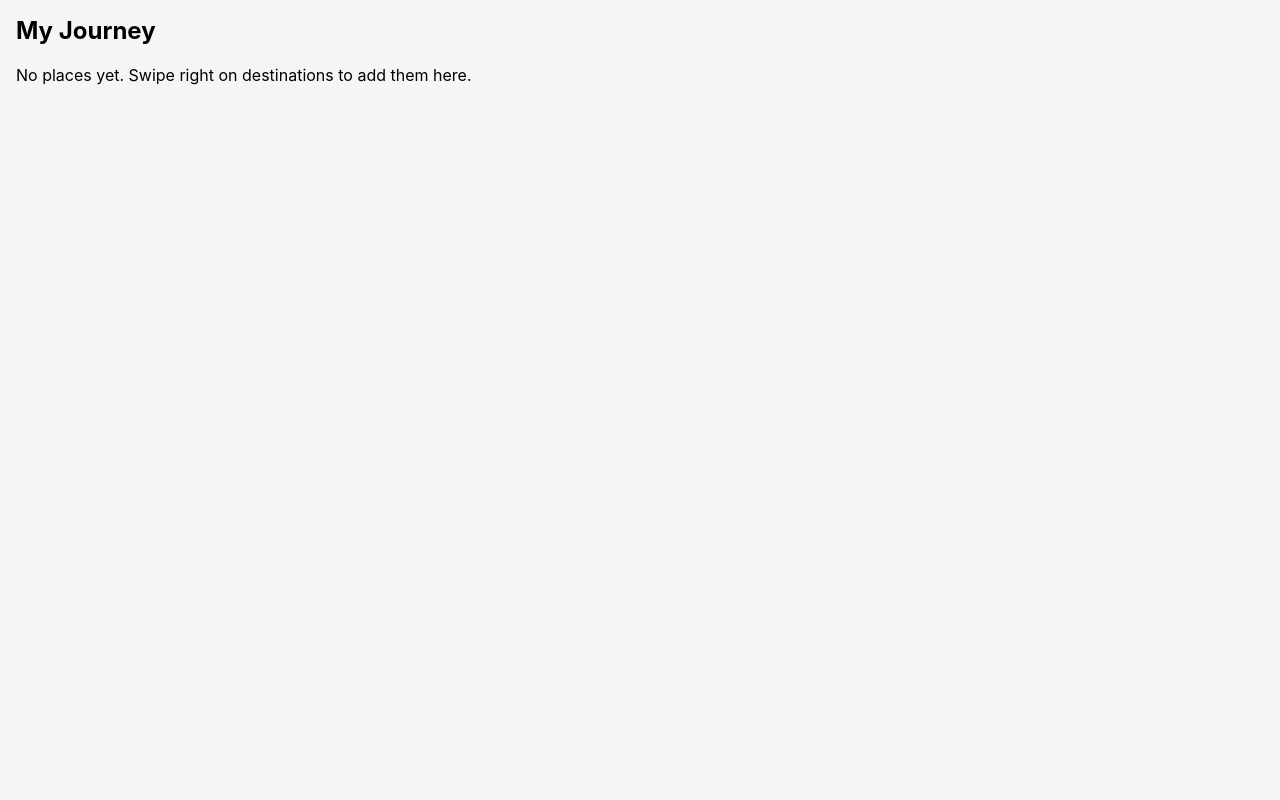
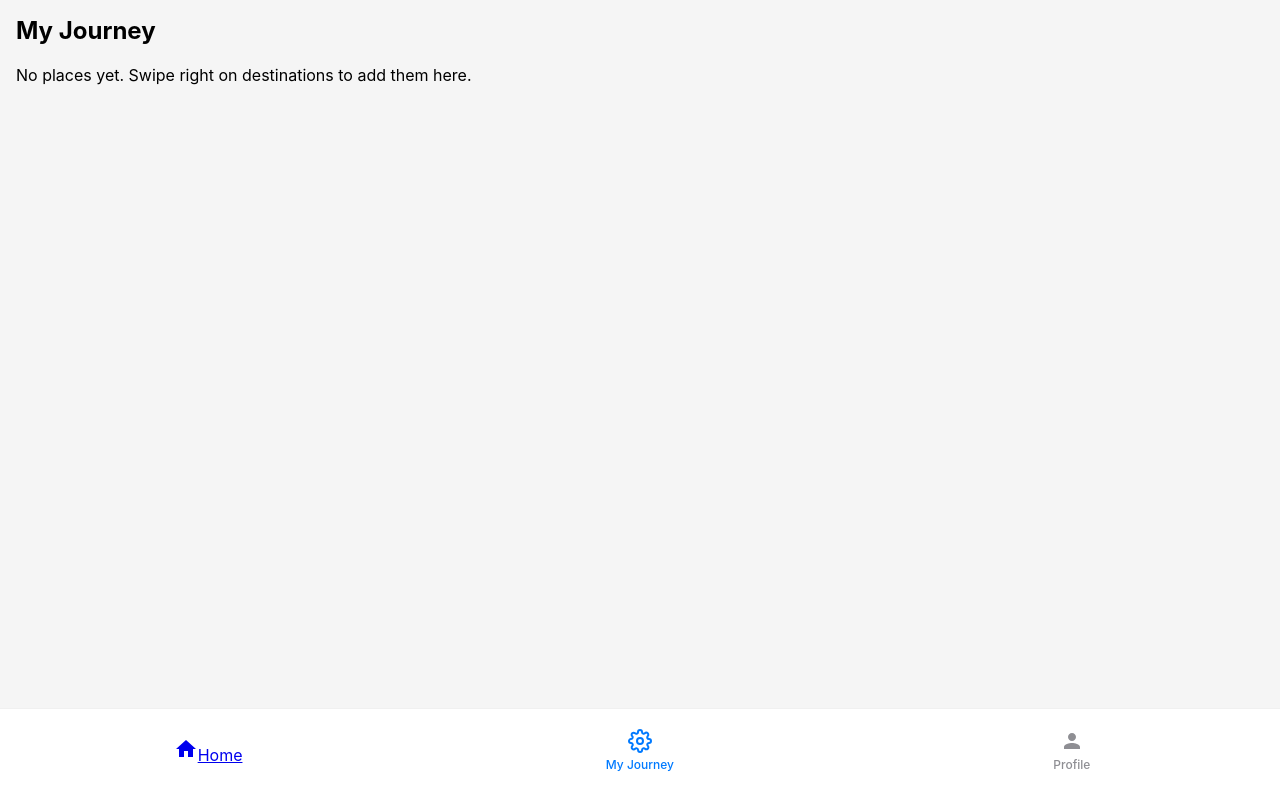
Before and after one commit to alexlanzzz/DECO3500-Team-frame8, a React (Create React App) app in the folder web-app/: page /my-journey in a window 1280 px wide. Built offline with nearby package versions, Linux system fonts and the light colour scheme; no server answers.

Commit message:
create BottomNav.js
add bottom navigation bar to the my journey page

```diff
--- /dev/null
+++ b/web-app/src/components/BottomNav.js
@@ -0,0 +1,96 @@
+import React from 'react';
+import { Link } from 'react-router-dom';
+
+/**
+ * Bottom navigation bar shared across pages.
+ * Props:
+ * - active: 'home' | 'journey' | 'profile' to highlight current tab
+ */
+export default function BottomNav({ active }) {
+  const isActive = (tab) => (active === tab ? 'nav-item active' : 'nav-item');
+
+  return (
+    <div className="bottom-nav">
+      {/* Home */}
+      {active === 'home' ? (
+        <div className={isActive('home')}>
+          <svg width="24" height="24" viewBox="0 0 24 24" fill="currentColor">
+            <path d="M10 20v-6h4v6h5v-8h3L12 3 2 12h3v8z" />
+          </svg>
+          <span>Home</span>
+        </div>
+      ) : (
+        <Link to="/" className={isActive('home')}>
+          <svg width="24" height="24" viewBox="0 0 24 24" fill="currentColor">
+            <path d="M10 20v-6h4v6h5v-8h3L12 3 2 12h3v8z" />
+          </svg>
+          <span>Home</span>
+        </Link>
+      )}
+
+      {/* My Journey */}
+      {active === 'journey' ? (
+        <div className={isActive('journey')}>
+          <svg width="24" height="24" viewBox="0 0 24 24" fill="none" stroke="currentColor" strokeWidth="2">
+            <circle cx="12" cy="12" r="3" />
+            <path d="M19.4 15a1.65 1.65 0 0 0 .33 1.82l.06.06a2 2 0 0 1 0 2.83 2 2 0 0 1-2.83 0l-.06-.06a1.65 1.65 0 0 0-1.82-.33 1.65 1.65 0 0 0-1 1.51V21a2 2 0 0 1-2 2 2 2 0 0 1-2-2v-.09A1.65 1.65 0 0 0 9 19.4a1.65 1.65 0 0 0-1.82.33l-.06.06a2 2 0 0 1-2.83 0 2 2 0 0 1 0-2.83l.06-.06a1.65 1.65 0 0 0 .33-1.82 1.65 1.65 0 0 0-1.51-1H3a2 2 0 0 1-2-2 2 2 0 0 1 2-2h.09A1.65 1.65 0 0 0 4.6 9a1.65 1.65 0 0 0-.33-1.82l-.06-.06a2 2 0 0 1 0-2.83 2 2 0 0 1 2.83 0l.06.06a1.65 1.65 0 0 0 1.82.33H9a1.65 1.65 0 0 0 1-1.51V3a2 2 0 0 1 2-2 2 2 0 0 1 2 2v.09a1.65 1.65 0 0 0 1 1.51 1.65 1.65 0 0 0 1.82-.33l.06-.06a2 2 0 0 1 2.83 0 2 2 0 0 1 0 2.83l-.06.06a1.65 1.65 0 0 0-.33 1.82V9a1.65 1.65 0 0 0 1.51 1H21a2 2 0 0 1 2 2 2 2 0 0 1-2 2h-.09a1.65 1.65 0 0 0-1.51 1z" />
+          </svg>
+          <span>My Journey</span>
+        </div>
+      ) : (
+        <Link to="/my-journey" className={isActive('journey')}>
+          <svg width="24" height="24" viewBox="0 0 24 24" fill="none" stroke="currentColor" strokeWidth="2">
+            <circle cx="12" cy="12" r="3" />
+            <path d="M19.4 15a1.65 1.65 0 0 0 .33 1.82l.06.06a2 2 0 0 1 0 2.83 2 2 0 0 1-2.83 0l-.06-.06a1.65 1.65 0 0 0-1.82-.33 1.65 1.65 0 0 0-1 1.51V21a2 2 0 0 1-2 2 2 2 0 0 1-2-2v-.09A1.65 1.65 0 0 0 9 19.4a1.65 1.65 0 0 0-1.82.33l-.06.06a2 2 0 0 1-2.83 0 2 2 0 0 1 0-2.83l.06-.06a1.65 1.65 0 0 0 .33-1.82 1.65 1.65 0 0 0-1.51-1H3a2 2 0 0 1-2-2 2 2 0 0 1 2-2h.09A1.65 1.65 0 0 0 4.6 9a1.65 1.65 0 0 0-.33-1.82l-.06-.06a2 2 0 0 1 0-2.83 2 2 0 0 1 2.83 0l.06.06a1.65 1.65 0 0 0 1.82.33H9a1.65 1.65 0 0 0 1-1.51V3a2 2 0 0 1 2-2 2 2 0 0 1 2 2v.09a1.65 1.65 0 0 0 1 1.51 1.65 1.65 0 0 0 1.82-.33l.06-.06a2 2 0 0 1 2.83 0 2 2 0 0 1 0 2.83l-.06.06a1.65 1.65 0 0 0-.33 1.82V9a1.65 1.65 0 0 0 1.51 1H21a2 2 0 0 1 2 2 2 2 0 0 1-2 2h-.09a1.65 1.65 0 0 0-1.51 1z" />
+          </svg>
+          <span>My Journey</span>
+        </Link>
+      )}
+
+      {/* Profile (placeholder) */}
+      <div className={isActive('profile')}>
+        <svg width="24" height="24" viewBox="0 0 24 24" fill="currentColor">
+          <path d="M12 12c2.21 0 4-1.79 4-4s-1.79-4-4-4-4 1.79-4 4 1.79 4 4 4zm0 2c-2.67 0-8 1.34-8 4v2h16v-2c0-2.66-5.33-4-8-4z" />
+        </svg>
+        <span>Profile</span>
+      </div>
+
+      <style jsx>{`
+        .bottom-nav {
+          position: fixed;
+          bottom: 0;
+          left: 0;
+          right: 0;
+          display: flex;
+          justify-content: space-around;
+          align-items: center;
+          background-color: white;
+          padding: 12px 0 20px;
+          border-top: 1px solid #f0f0f0;
+          z-index: 100;
+        }
+
+        .nav-item {
+          display: flex;
+          flex-direction: column;
+          align-items: center;
+          padding: 8px 16px;
+          cursor: pointer;
+          color: #8e8e93;
+          font-size: 12px;
+          font-weight: 500;
+          transition: color 0.2s ease;
+          text-decoration: none;
+        }
+
+        .nav-item.active { color: #007AFF; }
+        .nav-item svg { margin-bottom: 4px; }
+        .nav-item:hover { color: #007AFF; }
+
+        @media (max-width: 480px) {
+          .bottom-nav { padding: 12px 0 20px; }
+        }
+      `}</style>
+    </div>
+  );
+}
--- a/web-app/src/components/HomeScreen.js
+++ b/web-app/src/components/HomeScreen.js
@@ -1,6 +1,6 @@
 import React from 'react';
-import { Link } from 'react-router-dom';
 import { useNavigate } from 'react-router-dom';
+import BottomNav from './BottomNav';
 
 const HomeScreen = () => {
   const navigate = useNavigate();
@@ -99,27 +99,7 @@ const HomeScreen = () => {
       </button>
 
       {/* Bottom Navigation Bar */}
-      <div className="bottom-nav">
-        <div className="nav-item active">
-          <svg width="24" height="24" viewBox="0 0 24 24" fill="currentColor">
-            <path d="M10 20v-6h4v6h5v-8h3L12 3 2 12h3v8z"/>
-          </svg>
-          <span>Home</span>
-        </div>
-        <Link to="/my-journey" className="nav-item">
-          <svg width="24" height="24" viewBox="0 0 24 24" fill="none" stroke="currentColor" strokeWidth="2">
-            <circle cx="12" cy="12" r="3"/>
-            <path d="M19.4 15a1.65 1.65 0 0 0 .33 1.82l.06.06a2 2 0 0 1 0 2.83 2 2 0 0 1-2.83 0l-.06-.06a1.65 1.65 0 0 0-1.82-.33 1.65 1.65 0 0 0-1 1.51V21a2 2 0 0 1-2 2 2 2 0 0 1-2-2v-.09A1.65 1.65 0 0 0 9 19.4a1.65 1.65 0 0 0-1.82.33l-.06.06a2 2 0 0 1-2.83 0 2 2 0 0 1 0-2.83l.06-.06a1.65 1.65 0 0 0 .33-1.82 1.65 1.65 0 0 0-1.51-1H3a2 2 0 0 1-2-2 2 2 0 0 1 2-2h.09A1.65 1.65 0 0 0 4.6 9a1.65 1.65 0 0 0-.33-1.82l-.06-.06a2 2 0 0 1 0-2.83 2 2 0 0 1 2.83 0l.06.06a1.65 1.65 0 0 0 1.82.33H9a1.65 1.65 0 0 0 1-1.51V3a2 2 0 0 1 2-2 2 2 0 0 1 2 2v.09a1.65 1.65 0 0 0 1 1.51 1.65 1.65 0 0 0 1.82-.33l.06-.06a2 2 0 0 1 2.83 0 2 2 0 0 1 0 2.83l-.06.06a1.65 1.65 0 0 0-.33 1.82V9a1.65 1.65 0 0 0 1.51 1H21a2 2 0 0 1 2 2 2 2 0 0 1-2 2h-.09a1.65 1.65 0 0 0-1.51 1z"/>
-          </svg>
-          <span>My Journey</span>
-        </Link>
-        <div className="nav-item">
-          <svg width="24" height="24" viewBox="0 0 24 24" fill="currentColor">
-            <path d="M12 12c2.21 0 4-1.79 4-4s-1.79-4-4-4-4 1.79-4 4 1.79 4 4 4zm0 2c-2.67 0-8 1.34-8 4v2h16v-2c0-2.66-5.33-4-8-4z"/>
-          </svg>
-          <span>Profile</span>
-        </div>
-      </div>
+      <BottomNav active="home" />
 
       <style jsx>{`
         .home-screen {
@@ -308,44 +288,7 @@ const HomeScreen = () => {
           transform: translateY(0);
         }
 
-        .bottom-nav {
-          position: fixed;
-          bottom: 0;
-          left: 0;
-          right: 0;
-          display: flex;
-          justify-content: space-around;
-          align-items: center;
-          background-color: white;
-          padding: 12px 0 20px;
-          border-top: 1px solid #f0f0f0;
-          z-index: 100;
-        }
-
-        .nav-item {
-          display: flex;
-          flex-direction: column;
-          align-items: center;
-          padding: 8px 16px;
-          cursor: pointer;
-          color: #8e8e93;
-          font-size: 12px;
-          font-weight: 500;
-          transition: color 0.2s ease;
-          text-decoration: none;
-        }
-
-        .nav-item.active {
-          color: #007AFF;
-        }
-
-        .nav-item svg {
-          margin-bottom: 4px;
-        }
-
-        .nav-item:hover {
-          color: #007AFF;
-        }
+        /* bottom-nav styles moved to shared BottomNav component */
 
         @media (max-width: 480px) {
           .greeting {
--- a/web-app/src/components/Myjourney.js
+++ b/web-app/src/components/Myjourney.js
@@ -1,4 +1,5 @@
 import React, { useMemo } from "react";
+import BottomNav from "./BottomNav";
 
 // Must match the key used when saving journey items
 const LS_JOURNEY_KEY = "frame8.myJourney.v1";
@@ -83,9 +84,10 @@ export default function MyJourney() {
   // 2) early empty state
   if (!journey.length) {
     return (
-      <div style={{ padding: 16 }}>
+      <div style={{ padding: 16, paddingBottom: 100 }}>
         <h2 style={{ marginTop: 0 }}>My Journey</h2>
         <p>No places yet. Swipe right on destinations to add them here.</p>
+        <BottomNav active="journey" />
       </div>
     );
   }
@@ -95,7 +97,7 @@ export default function MyJourney() {
   const days = Object.keys(buckets).sort();
 
   return (
-    <div style={{ padding: 16 }}>
+    <div style={{ padding: 16, paddingBottom: 120 }}>
       <div style={{ display: "flex", alignItems: "baseline", gap: 12 }}>
         <h2 style={{ margin: 0 }}>Brisbane</h2>
         {/* optional overall range */}
@@ -234,6 +236,7 @@ export default function MyJourney() {
           );
         })}
       </div>
+      <BottomNav active="journey" />
     </div>
   );
 }
```
